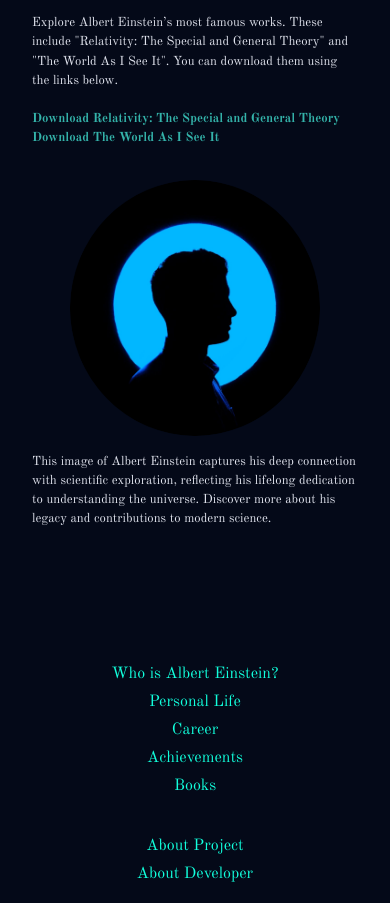
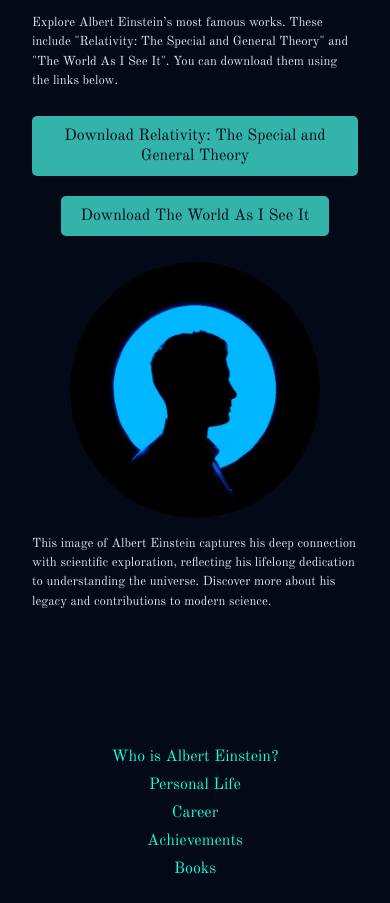
Before and after one commit to AishatAdewoyin/Albert-einstein-biography, a plain HTML site: page index.html in a window 390 px wide. Shown: the part 6023-6926 px from the top of the page. Drawn offline with nearby package versions, Linux system fonts and the light colour scheme; a web font is replaced by a local one.

Commit message:
made changes to the landscape mode of the mobile viewports

```diff
--- a/CSS/styles.css
+++ b/CSS/styles.css
@@ -1020,10 +1020,14 @@ nav.custom-navbar {
   margin-bottom: 1rem;
 }
 
-.book-content a {
-  color: #34b3aa;
+.download-button {
+  display: inline-block;
+  padding: 10px 20px;
+  margin: 10px 0;
+  background-color: #34b3aa;
+  color: #040918;
   text-decoration: none;
-  font-weight: bold;
+  border-radius: 5px;
 }
 
 .book-content a:hover {
@@ -1077,6 +1081,10 @@ nav.custom-navbar {
   .book-content p,
   .person-description p {
     font-size: 0.8rem;
+  }
+
+  .book-buttons{
+    text-align: center;
   }
 }
 /* ***************************************** */
--- a/index.html
+++ b/index.html
@@ -220,10 +220,11 @@
             <p>
                 Explore Albert Einstein’s most famous works. These include "Relativity: The Special and General Theory" and
                 "The World As I See It". You can download them using the links below.
-                <br><br>
-                <a href="link-to-download1">Download Relativity: The Special and General Theory</a> <br>
-                <a href="link-to-download2">Download The World As I See It</a>
             </p>
+            <div class="book-buttons">
+              <a href="books.html" class="download-button">Download Relativity: The Special and General Theory</a> <br>
+              <a href="books.html" class="download-button">Download The World As I See It</a>
+            </div>
         </div>
 
         <!-- Second Group: Person Image and Description -->
```
Also changed, not shown: 1 other file.
